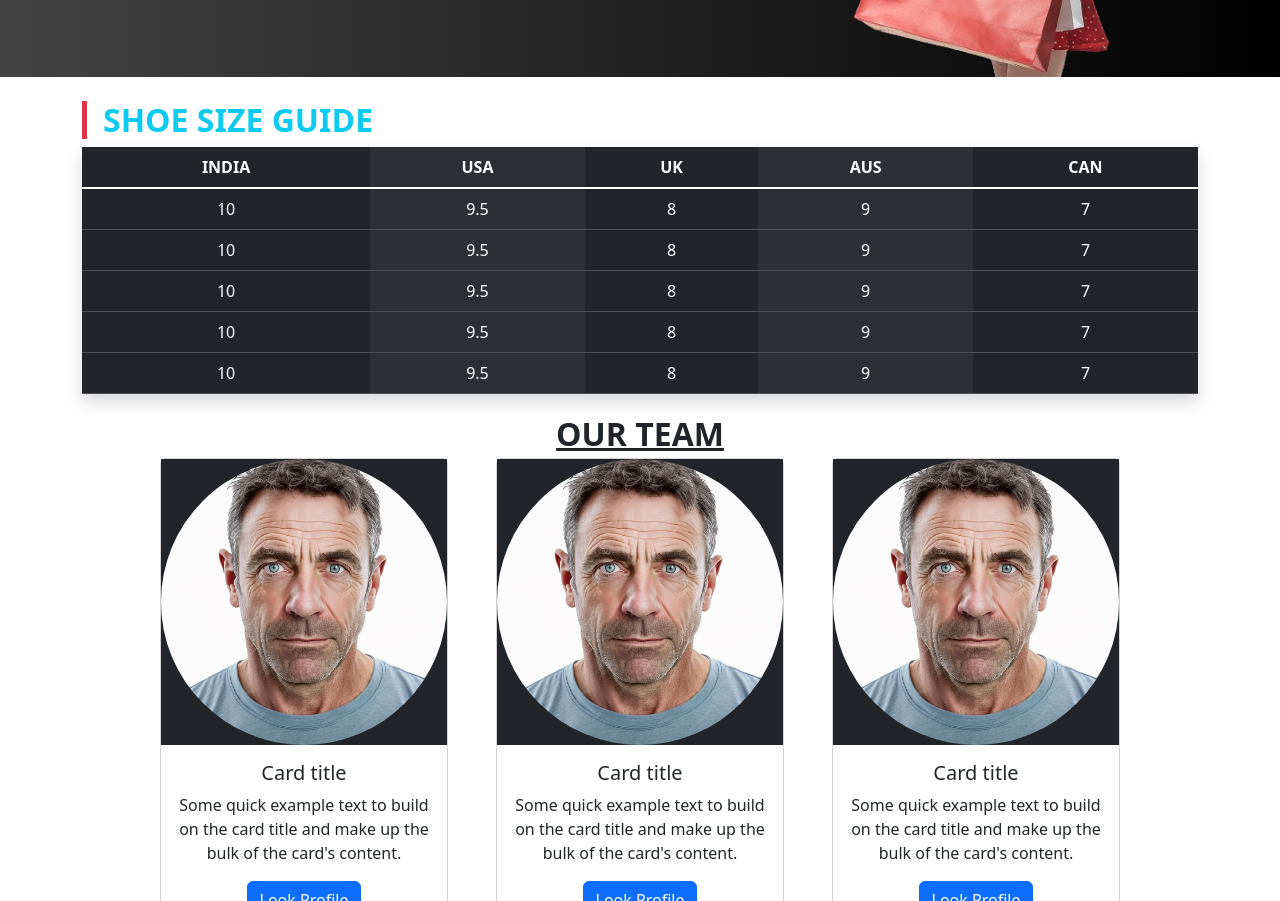
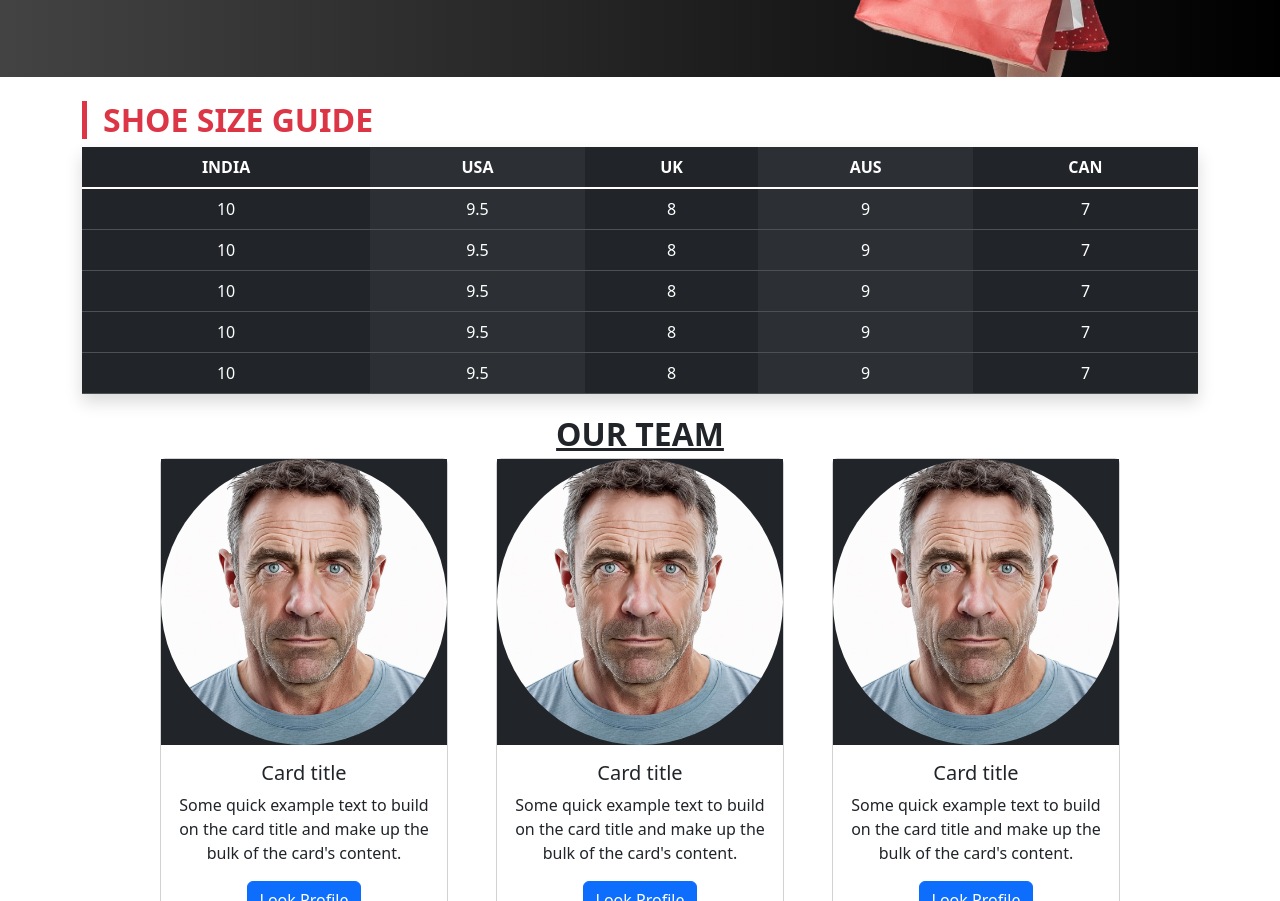
Before and after one commit to Ruthiwik/Premium-Store, a plain HTML site: page index.html in a window 1280 px wide. Shown: the part 1035-1936 px from the top of the page. Drawn offline with nearby package versions, Linux system fonts and the light colour scheme.

Commit message:
Update index.html

```diff
--- a/index.html
+++ b/index.html
@@ -113,7 +113,7 @@
     </div>
     <!-- Section 3 -->
     <div class="container my-3 ">
-        <h2 class="fw-bolder text-info border-start border-5 border-danger px-3">SHOE SIZE GUIDE</h2>
+        <h2 class="fw-bolder text-danger border-start border-5 border-danger px-3">SHOE SIZE GUIDE</h2>
         <table class="table table-responsive table-dark table-striped-columns text-center shadow  ">
             <tr>
                 <th>INDIA</th>
```
